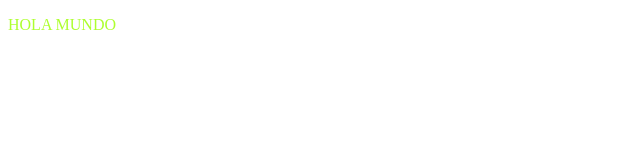
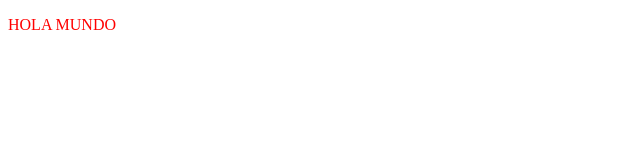
Before and after one commit to jpzzuniga90/VSCWEB, a plain HTML site: page index.html in a window 1280 px wide. Shown: the whole page, without its empty margins (0-640 px from the left). Drawn offline with Linux system fonts and the light colour scheme.

Commit message:
Cambio color p a rojo

```diff
--- a/style.css
+++ b/style.css
@@ -1,3 +1,3 @@
 p{
-    color: greenyellow;
+    color: red
 }
```
